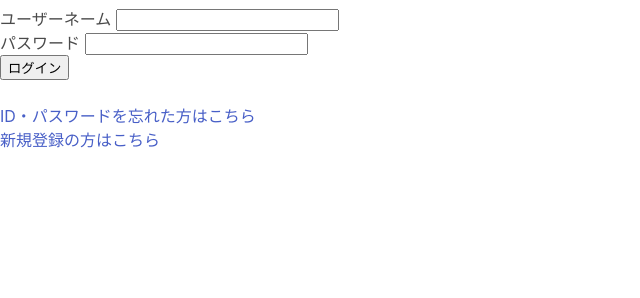
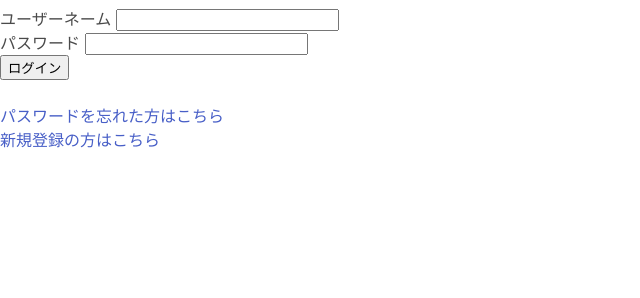
Before and after one commit to minamidate216/groupE, a PHP site: page /G1-2-1.php in a window 1280 px wide. Shown: the part 282-580 px from the top of the page, without its empty margins (0-640 px from the left). Run offline with PHP 8.4, Linux system fonts and the light colour scheme.

Commit message:
Update G1-2-1.php

```diff
--- a/G1-2-1.php
+++ b/G1-2-1.php
@@ -25,7 +25,7 @@ if(isset($_SESSION['Users'])){
             echo '</form></div>';
             $judge=1;
         }else{
-            echo '<h1>ログイン名またはパスワードが違います。</h1>';
+            echo '<h1>ユーザーネームまたはパスワードが違います。</h1>';
             unset($_SESSION['Users']);
             $judge=0;
         }
@@ -40,7 +40,7 @@ if(isset($_SESSION['Users'])){
         echo '<input type="hidden" name="judge" value=1>';
         echo '<button type="submit">ログイン</button>';
         echo '</form><br>';
-        echo '<a href="G1-2-2.php">ID・パスワードを忘れた方はこちら</a><br/>';
+        echo '<a href="G1-2-2.php">パスワードを忘れた方はこちら</a><br/>';
         echo '<a href="G1-2-4.php">新規登録の方はこちら</a>';
 
 }
```
